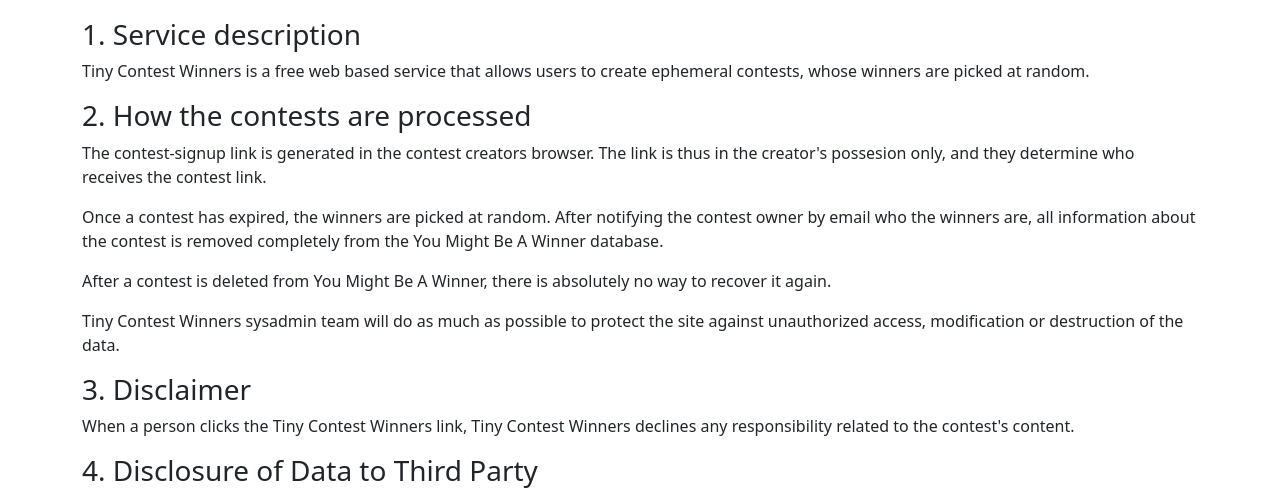
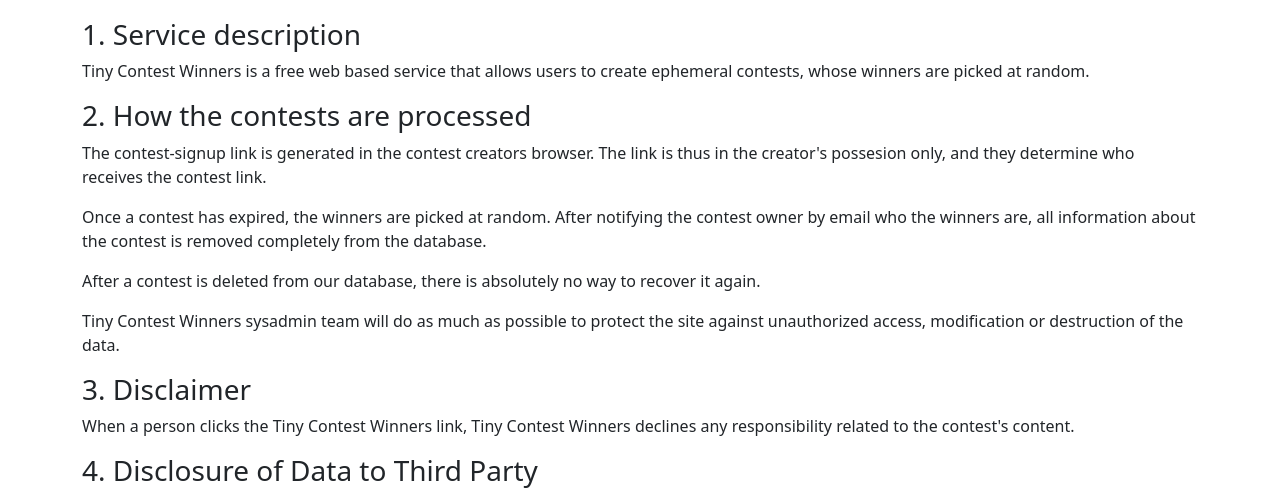
Before and after one commit to TinyContestWinners/tcw, a Flask app: page /privacy in a window 1280 px wide. Shown: the part 225-717 px from the top of the page. Run offline with Flask 2, Linux system fonts and the light colour scheme.

Commit message:
corrections to provacy policy

```diff
--- a/setup.py
+++ b/setup.py
@@ -5,7 +5,7 @@
 
 setup(
     name='tcw',
-    version='0.0.5',
+    version='0.0.6',
     author='J Leary',
     author_email='tinycontestwinners@gmail.com',
     description='tiny contest winners application',
--- a/tcw/apps/contest/templates/contest/index.html
+++ b/tcw/apps/contest/templates/contest/index.html
@@ -4,8 +4,6 @@
 <div class="container text-center">
     <div>
         <img class="my-4" src="{{ url_for('static', filename='images/happykitty.png') }}" width="140">
-    </div>
-    <div>
         <a href="{{ url_for('contest.new') }}" class="btn btn-primary mb-5">
         Create A New Raffle!
         </a>
--- a/tcw/apps/contest/templates/contest/privacy.html
+++ b/tcw/apps/contest/templates/contest/privacy.html
@@ -21,9 +21,9 @@
 
 <p>Once a contest has expired, the winners are picked at random. After
 notifying the contest owner by email who the winners are, all information about
-the contest is removed completely from the You Might Be A Winner database.</p>
+the contest is removed completely from the database.</p>
 
-<p>After a contest is deleted from You Might Be A Winner, there is absolutely
+<p>After a contest is deleted from our database, there is absolutely
 no way to recover it again.</p>
 
 <p>Tiny Contest Winners sysadmin team will do as much as possible to
```
